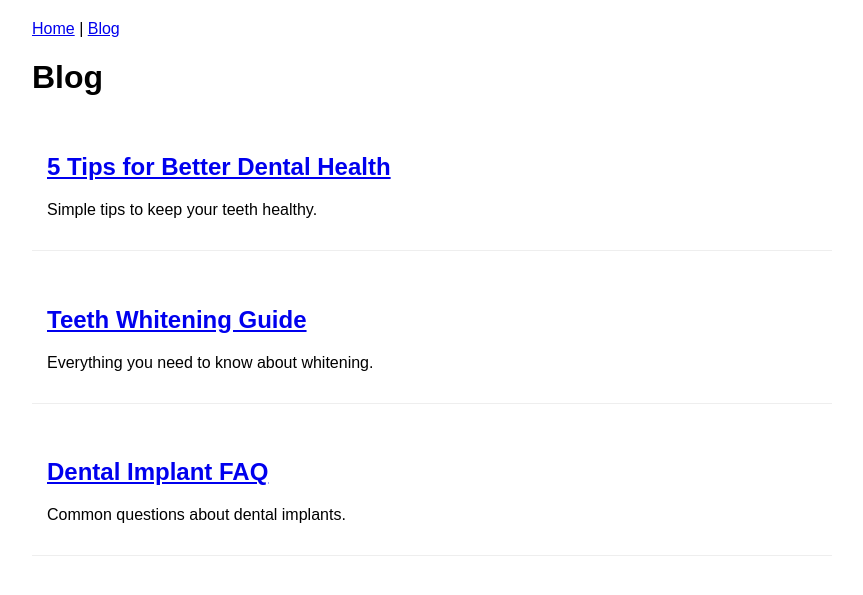
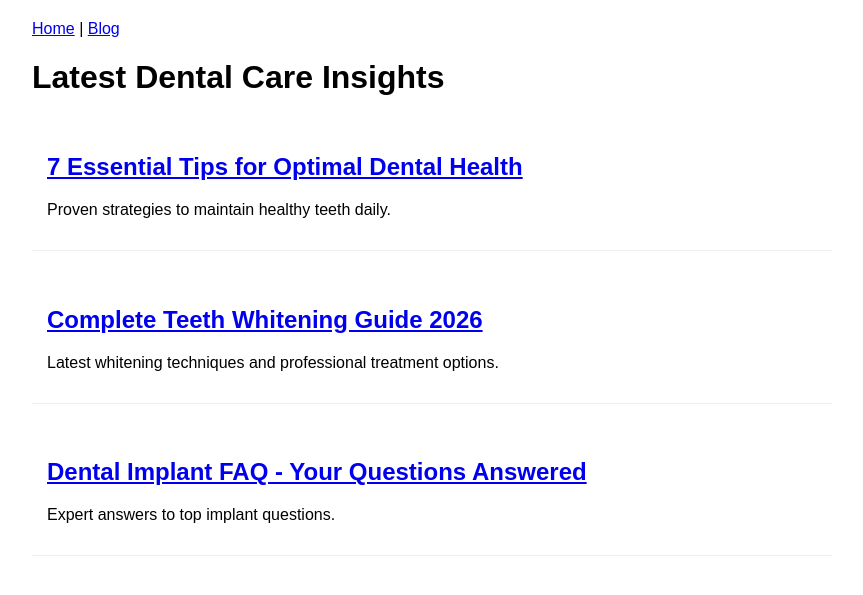
Before and after one commit to asquitt/asquitt.github.io, a Jekyll site: the page blog.html, which Jekyll copies as it is, in a window 1280 px wide. Shown: the top 595 px of the page, without its empty margins (208-1071 px from the left). Built offline with Jekyll 4.4.1, drawn with Linux system fonts in a browser that asks for light colours.

Commit message:
Refresh and update content: blog.html

```diff
--- a/blog.html
+++ b/blog.html
@@ -1 +1 @@
-<!DOCTYPE html><html><head><meta charset="UTF-8"><title>Connecticut Ave Dental Studio - Expert Dental Care & Smile Restoration</title><meta name="description" content="Transform your smile with our compassionate, state-of-the-art dental services. Schedule your personalized consultation today for healthy, beautiful teeth."><style>body{font-family:Arial,sans-serif;max-width:800px;margin:0 auto;padding:20px;}.post{margin:20px 0;padding:15px;border-bottom:1px solid #eee;}</style></head><body><nav><a href="/">Home</a> | <a href="/blog.html">Blog</a></nav><h1>Blog</h1><div class="post"><h2><a href="/blog/dental-tips.html">5 Tips for Better Dental Health</a></h2><p>Simple tips to keep your teeth healthy.</p></div><div class="post"><h2><a href="/blog/whitening-guide.html">Teeth Whitening Guide</a></h2><p>Everything you need to know about whitening.</p></div><div class="post"><h2><a href="/blog/implant-faq.html">Dental Implant FAQ</a></h2><p>Common questions about dental implants.</p></div></body></html>
+<!DOCTYPE html><html><head><meta charset="UTF-8"><title>Connecticut Ave Dental Studio - Expert Dental Care & Smile Restoration 2026</title><meta name="description" content="Transform your smile with our advanced dental services in 2026. Expert care, modern technology, and personalized treatments for healthy, beautiful teeth."><style>body{font-family:Arial,sans-serif;max-width:800px;margin:0 auto;padding:20px;}.post{margin:20px 0;padding:15px;border-bottom:1px solid #eee;}</style></head><body><nav><a href="/">Home</a> | <a href="/blog.html">Blog</a></nav><h1>Latest Dental Care Insights</h1><div class="post"><h2><a href="/blog/dental-tips.html">7 Essential Tips for Optimal Dental Health</a></h2><p>Proven strategies to maintain healthy teeth daily.</p></div><div class="post"><h2><a href="/blog/whitening-guide.html">Complete Teeth Whitening Guide 2026</a></h2><p>Latest whitening techniques and professional treatment options.</p></div><div class="post"><h2><a href="/blog/implant-faq.html">Dental Implant FAQ - Your Questions Answered</a></h2><p>Expert answers to top implant questions.</p></div></body></html>
```
